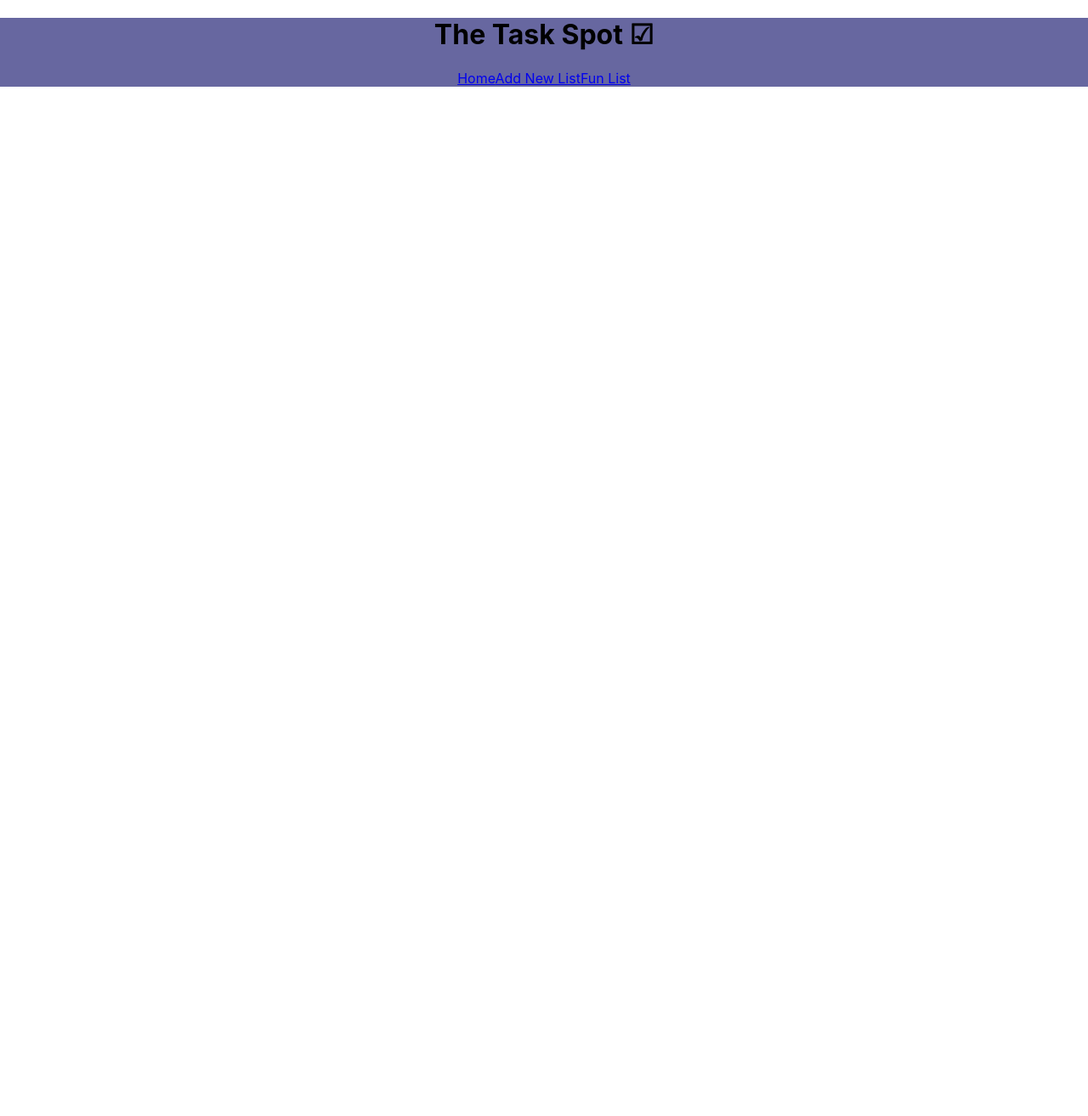
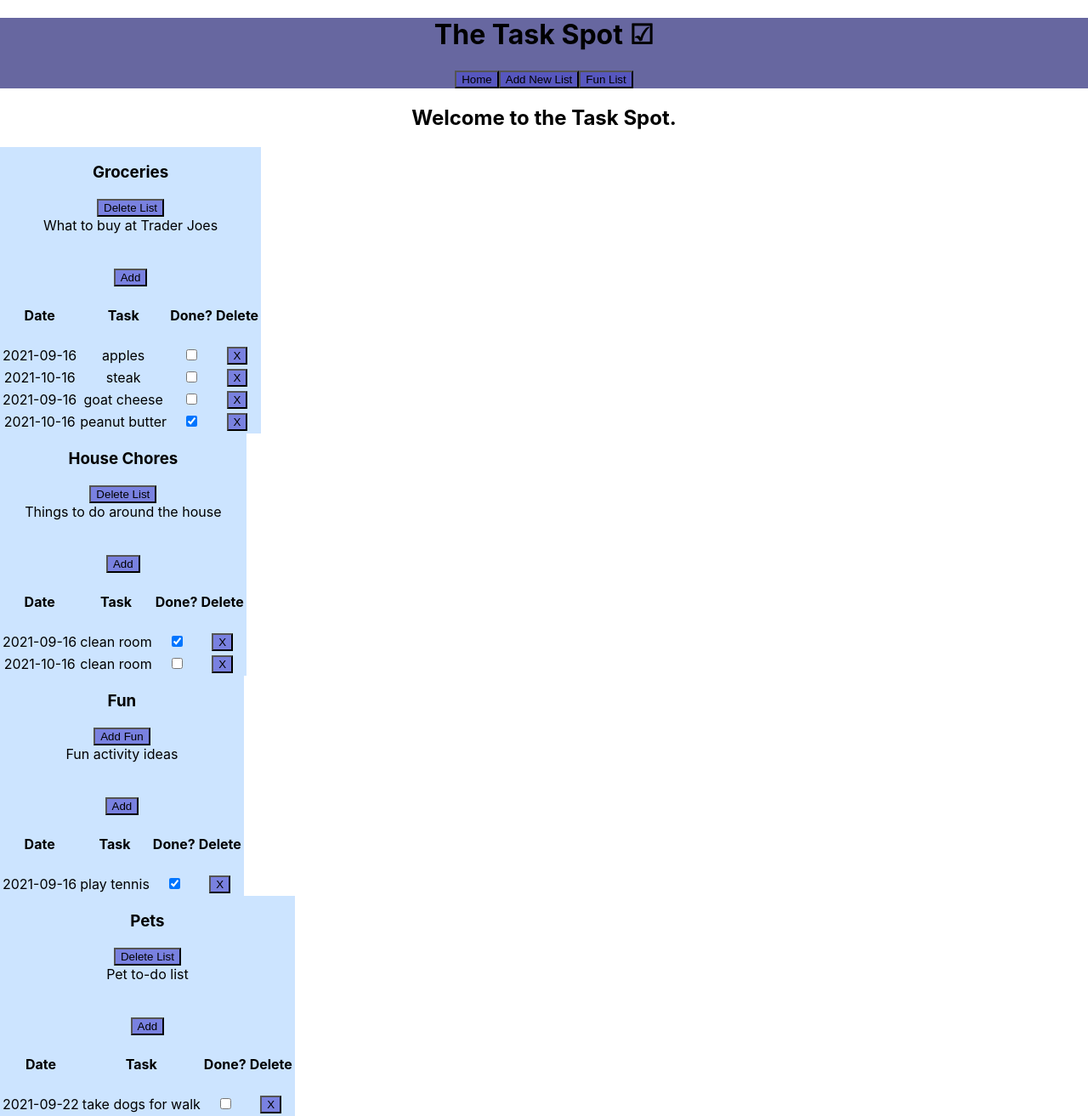
Before and after one commit to JulieAnnMeng/The-Task-Spot-v1, a React (Create React App) app in the folder my-app/: page / in a window 1280 px wide. Shown: the whole page at 85% size. Before the commit the page ends 800 px from the top, so only its background shows below. Built offline with nearby package versions, Linux system fonts and the light colour scheme; data requests are answered from the project's data file.

Commit message:
debugging: fixed new tasks on new lists, new lists and check boxes

```diff
--- a/my-app/db.json
+++ b/my-app/db.json
@@ -62,6 +62,19 @@
           "checked": true
         }
       ]
+    },
+    {
+      "id": 4,
+      "title": "Pets",
+      "description": "Pet to-do list",
+      "tasks": [
+        {
+          "id": 1,
+          "name": "take dogs for walk",
+          "date": "2021-09-22",
+          "checked": false
+        }
+      ]
     }
   ]
 }
--- a/my-app/src/App.js
+++ b/my-app/src/App.js
@@ -65,13 +65,14 @@ function App() {
           handleTaskPatch={handleTaskPatch}
           handleListDelete={handleListDelete}
         />
+        </Route>
         <Route path="/">
         <Home
           lists={lists}
           handleTaskPatch={handleTaskPatch}
           handleListDelete={handleListDelete}
         />
-        </Route>
+
         </Route>
       </Switch>
 
--- a/my-app/src/components/Header.js
+++ b/my-app/src/components/Header.js
@@ -1,13 +1,15 @@
 import {Link} from "react-router-dom"
 
 function Header() {
+  // CSS to make links look like buttons
+
   return (
     <header>
       <h1>The Task Spot ☑</h1>
       {/* Below are the links */}
-      <Link to={`/`}>Home</Link>
-      <Link to={`/lists/new`}>Add New List</Link>
-      <Link to={`/funlist`}>Fun List</Link>
+      <Link to={`/`}><button>Home</button></Link>
+      <Link to={`/lists/new`}><button>Add New List</button></Link>
+      <Link to={`/funlist`}><button>Fun List</button></Link>
     </header>
   );
 }
--- a/my-app/src/components/Lists.js
+++ b/my-app/src/components/Lists.js
@@ -1,6 +1,7 @@
 import Tasks from './Tasks';
 import NewTask from './NewTask';
 import { useState } from 'react';
+import {Link} from "react-router-dom"
 
 
 
@@ -17,8 +18,14 @@ function Lists({id, title, description, tasks, handleTaskPatch, handleListDelete
         handleTaskPatch(id, newTasksList);
     }
 
+
     function handleNewTask(formData){
-        let newID = tasks.at(-1).id + 1;
+        let newID;
+        if(tasks[0]){
+            newID = tasks.at(-1).id + 1;
+        } else {
+            newID = 1;
+        }
         const newTask = {id: newID, name: formData.task, date: formData.date, checked: false};
         tasks.push(newTask);
         handleTaskPatch(id, tasks);
@@ -30,6 +37,7 @@ function Lists({id, title, description, tasks, handleTaskPatch, handleListDelete
                 task.checked = updatedTask.checked;
         }});
         // const newTasksList = {...tasks, task};
+        debugger;
         handleTaskPatch(id, tasks);
     }
 
@@ -59,10 +67,15 @@ function Lists({id, title, description, tasks, handleTaskPatch, handleListDelete
                 <caption className='listCards'>
 
                     <h3>{title}</h3>
-                    <button onClick={()=>handleListDelete(id)}> Delete List </button>
+                    {
+                    title === "Fun" ?
+                    <Link to={`/funlist`}><button>Add Fun</button></Link>
+                    : <button onClick={()=>handleListDelete(id)}> Delete List </button>
+                    }
                     <div> {description} </div>
                     <br /><br />
-                    {toggle === title ?
+                    {
+                    toggle === title ?
                         <button onClick={() => handleToggle(title)}>hide</button>
                         : <button onClick={() => handleToggle(title)}>Add</button>
                     }
--- a/my-app/src/components/Tasks.js
+++ b/my-app/src/components/Tasks.js
@@ -14,7 +14,7 @@ function Tasks({task, name, date, checked, handleTaskDelete, handleTaskUpdate})
         <tr>
             <td>{date}</td>
             <td>{name}</td>
-            <td><input type="checkbox" name="task" onChange={() => handleComplete(task)}/></td>
+            <td><input type="checkbox" name="task" checked={checked} onChange={() => handleComplete(task)}/></td>
             <td><button onClick={()=>handleTaskDelete(name)}>X</button></td>
         </tr>
     );
```
